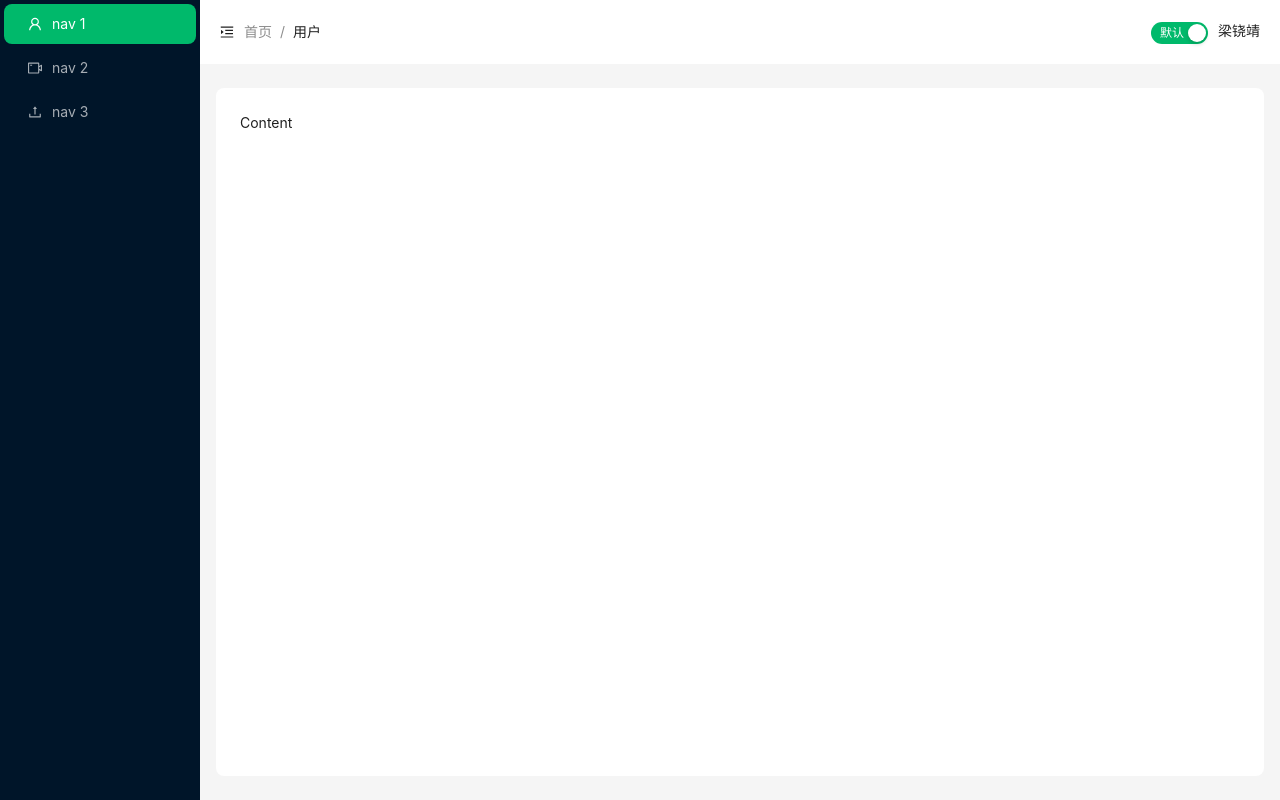
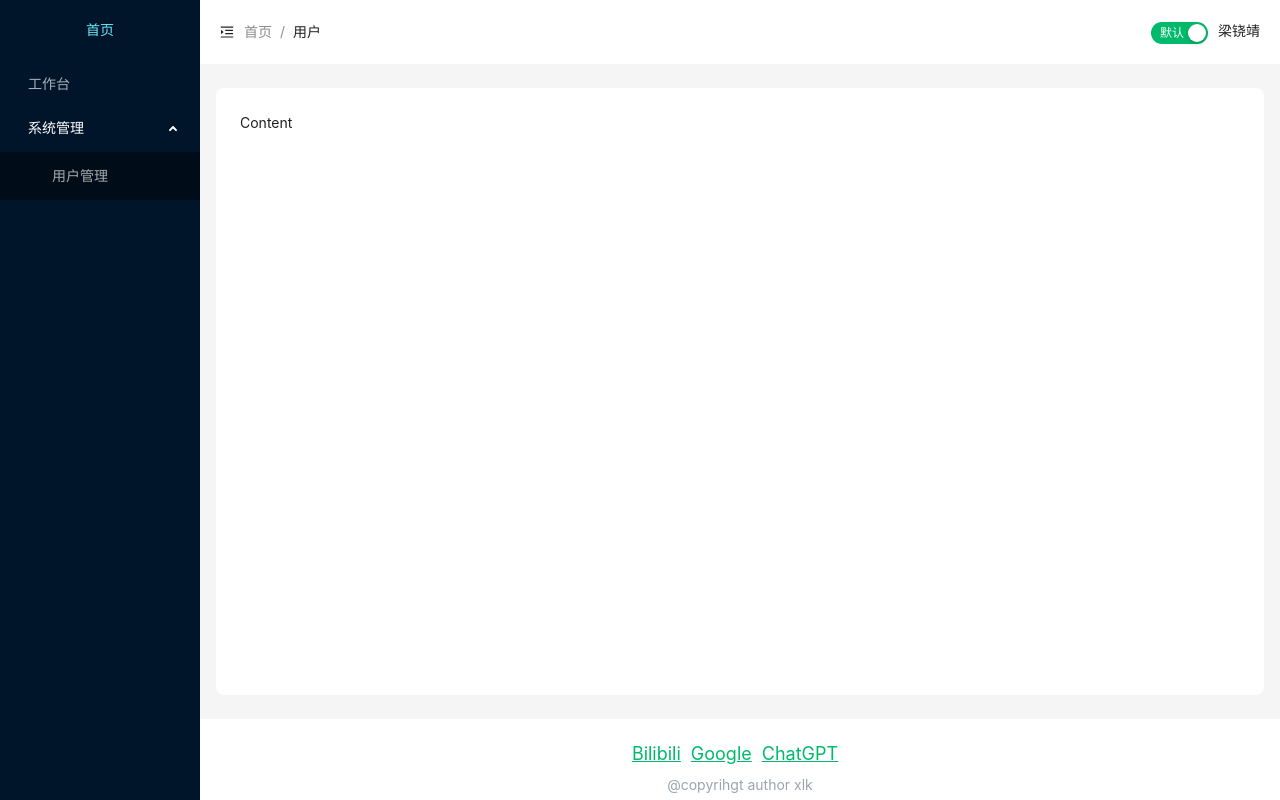
Before and after one commit to xlk1995/base-react, a React (Vite) app: page /welcome in a window 1280 px wide. Built offline with nearby package versions, Linux system fonts and the light colour scheme.

Commit message:
feat: add navMenu navFooter

```diff
--- /dev/null
+++ b/src/components/NavFooter/index.module.scss
@@ -0,0 +1,14 @@
+.nav-footer {
+  @apply bg-white flex flex-col items-center leading-[30px] pt-[20px];
+
+  .top {
+    a {
+      @apply text-[#00B96B] mr-[10px] text-[18px];
+      text-decoration: underline;
+    }
+  }
+
+  .bottom {
+    @apply text-gray-400;
+  }
+}
--- /dev/null
+++ b/src/components/NavFooter/index.tsx
@@ -0,0 +1,36 @@
+import $styles from './index.module.scss'
+
+const NavFooter = () => {
+  return (
+    <div className={$styles['nav-footer']}>
+      <div className={$styles.top}>
+        <a
+          href='https://www.bilibili.com'
+          target='_blank'
+          rel='noreferrer'
+        >
+          Bilibili
+        </a>
+        <a
+          href='https://www.google.com'
+          target='_blank'
+          rel='noreferrer'
+        >
+          Google
+        </a>
+        <a
+          href='https://chat.openai.com/'
+          target='_blank'
+          rel='noreferrer'
+        >
+          ChatGPT
+        </a>
+      </div>
+      <div className={$styles.bottom}>
+        @copyrihgt author xlk
+      </div>
+    </div>
+  )
+}
+
+export default NavFooter
--- /dev/null
+++ b/src/components/NavMenu/index.module.scss
@@ -0,0 +1,6 @@
+.nav-menu {
+  .title {
+    @apply h-[60px] leading-[60px] text-center text-cyan-300
+     cursor-pointer;
+  }
+}
--- /dev/null
+++ b/src/components/NavMenu/index.tsx
@@ -0,0 +1,76 @@
+import React from 'react'
+
+import type { MenuProps } from 'antd'
+import { Menu } from 'antd'
+
+import { useNavigate } from 'react-router-dom'
+
+import $styles from './index.module.scss'
+
+// type MenuItem = Required<MenuProps>['items'][number]
+
+// function getItem(
+//   label: React.ReactNode,
+//   key: React.Key,
+//   icon?: React.ReactNode,
+//   children?: MenuItem[],
+//   type?: 'group'
+// ): MenuItem {
+//   return {
+//     key,
+//     icon,
+//     children,
+//     label,
+//     type
+//   } as MenuItem
+// }
+
+const items: MenuProps['items'] = [
+  {
+    label: '工作台',
+    key: '1'
+  },
+  {
+    label: '系统管理',
+    key: '2',
+    children: [
+      {
+        label: '用户管理',
+        key: '2-1'
+      }
+    ]
+  }
+]
+
+const App: React.FC = () => {
+  const onClick: MenuProps['onClick'] = e => {
+    console.log('click ', e)
+  }
+
+  const nav = useNavigate()
+  const handleToIndex = () => {
+    console.log('111')
+
+    nav('/welcome')
+  }
+  return (
+    <div className={$styles['nav-menu']}>
+      <div
+        className={$styles.title}
+        onClick={() => handleToIndex()}
+      >
+        首页
+      </div>
+      <Menu
+        onClick={onClick}
+        defaultSelectedKeys={['2']}
+        defaultOpenKeys={['2']}
+        mode='inline'
+        items={items}
+        theme='dark'
+      />
+    </div>
+  )
+}
+
+export default App
--- a/src/layout/index.tsx
+++ b/src/layout/index.tsx
@@ -1,12 +1,10 @@
 import React from 'react'
-import {
-  UploadOutlined,
-  UserOutlined,
-  VideoCameraOutlined
-} from '@ant-design/icons'
-import { Layout, Menu, theme } from 'antd'
+
+import { Layout, theme } from 'antd'
 
 import NavHeader from '@/components/NavHeader'
+import NavFooter from '@/components/NavFooter'
+import NavMenu from '@/components/NavMenu'
 
 const { Sider, Content } = Layout
 
@@ -18,29 +16,7 @@ const App: React.FC = () => {
   return (
     <Layout className='h-screen'>
       <Sider trigger={null} collapsible>
-        <div className='demo-logo-vertical' />
-        <Menu
-          theme='dark'
-          mode='inline'
-          defaultSelectedKeys={['1']}
-          items={[
-            {
-              key: '1',
-              icon: <UserOutlined />,
-              label: 'nav 1'
-            },
-            {
-              key: '2',
-              icon: <VideoCameraOutlined />,
-              label: 'nav 2'
-            },
-            {
-              key: '3',
-              icon: <UploadOutlined />,
-              label: 'nav 3'
-            }
-          ]}
-        />
+        <NavMenu />
       </Sider>
       <Layout>
         <NavHeader />
@@ -55,6 +31,7 @@ const App: React.FC = () => {
         >
           Content
         </Content>
+        <NavFooter />
       </Layout>
     </Layout>
   )
```
